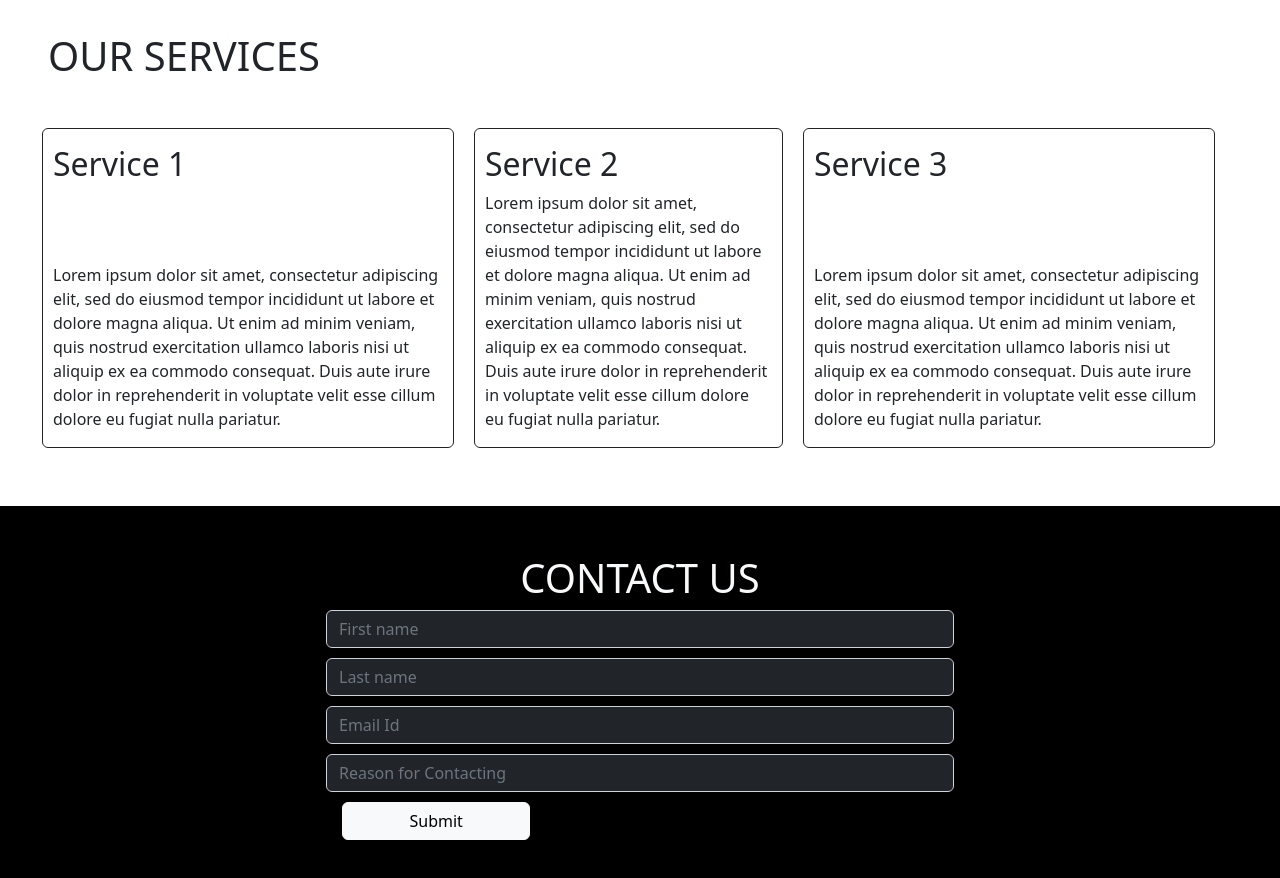
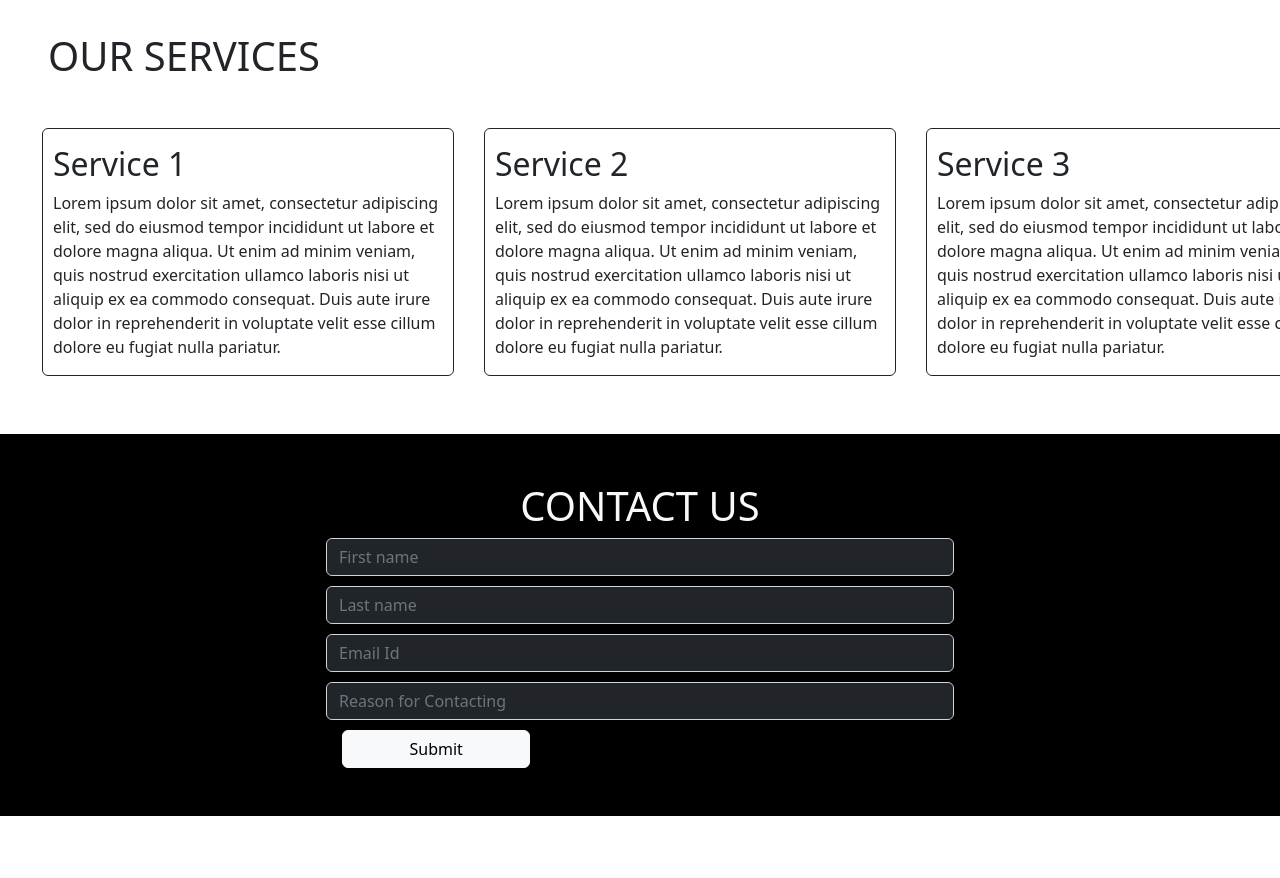
Before and after one commit to Abhisheklikho/Module-Test-F1, a plain HTML site: page index.html in a window 1280 px wide. Shown: the part 1320-2198 px from the top of the page. After the commit the page ends 2136 px from the top, so only its background shows below. Drawn offline with nearby package versions, Linux system fonts and the light colour scheme.

Commit message:
solution

```diff
--- a/index.html
+++ b/index.html
@@ -102,14 +102,18 @@
                   </div>
 
 
-                  <div class="card col-md-3 border border-dark slider hover-box pt-3 pb-3">
+                  <div class="card col-md-4 border border-dark slider hover-box pt-3 pb-3">
                     <h2>Service 2</h2>
                     Lorem ipsum dolor sit amet, consectetur adipiscing elit, sed do eiusmod tempor incididunt ut labore et dolore magna aliqua. Ut enim ad minim veniam, quis nostrud exercitation ullamco laboris nisi ut aliquip ex ea commodo consequat. Duis aute irure dolor in reprehenderit in voluptate velit esse cillum dolore eu fugiat nulla pariatur.
                   </div>
 
+                  <div class="card col-md-4 border border-dark slider hover-box pt-3 pb-3">
+                    <h2>Service 3</h2>
+                    Lorem ipsum dolor sit amet, consectetur adipiscing elit, sed do eiusmod tempor incididunt ut labore et dolore magna aliqua. Ut enim ad minim veniam, quis nostrud exercitation ullamco laboris nisi ut aliquip ex ea commodo consequat. Duis aute irure dolor in reprehenderit in voluptate velit esse cillum dolore eu fugiat nulla pariatur.
+                  </div>
 
                   <div class="card col-md-4 border border-dark slider hover-box pt-3 pb-3">
-                    <h2>Service 3</h2>
+                    <h2>Service 4</h2>
                     Lorem ipsum dolor sit amet, consectetur adipiscing elit, sed do eiusmod tempor incididunt ut labore et dolore magna aliqua. Ut enim ad minim veniam, quis nostrud exercitation ullamco laboris nisi ut aliquip ex ea commodo consequat. Duis aute irure dolor in reprehenderit in voluptate velit esse cillum dolore eu fugiat nulla pariatur.
                   </div>
             </div>
--- a/style.css
+++ b/style.css
@@ -44,7 +44,7 @@ html,body {
 }
 
 .slider{
-    margin-right:20px;
+    margin-right:30px;
     flex-direction: row;
     justify-items: auto;
     justify-content: space-between;
```
